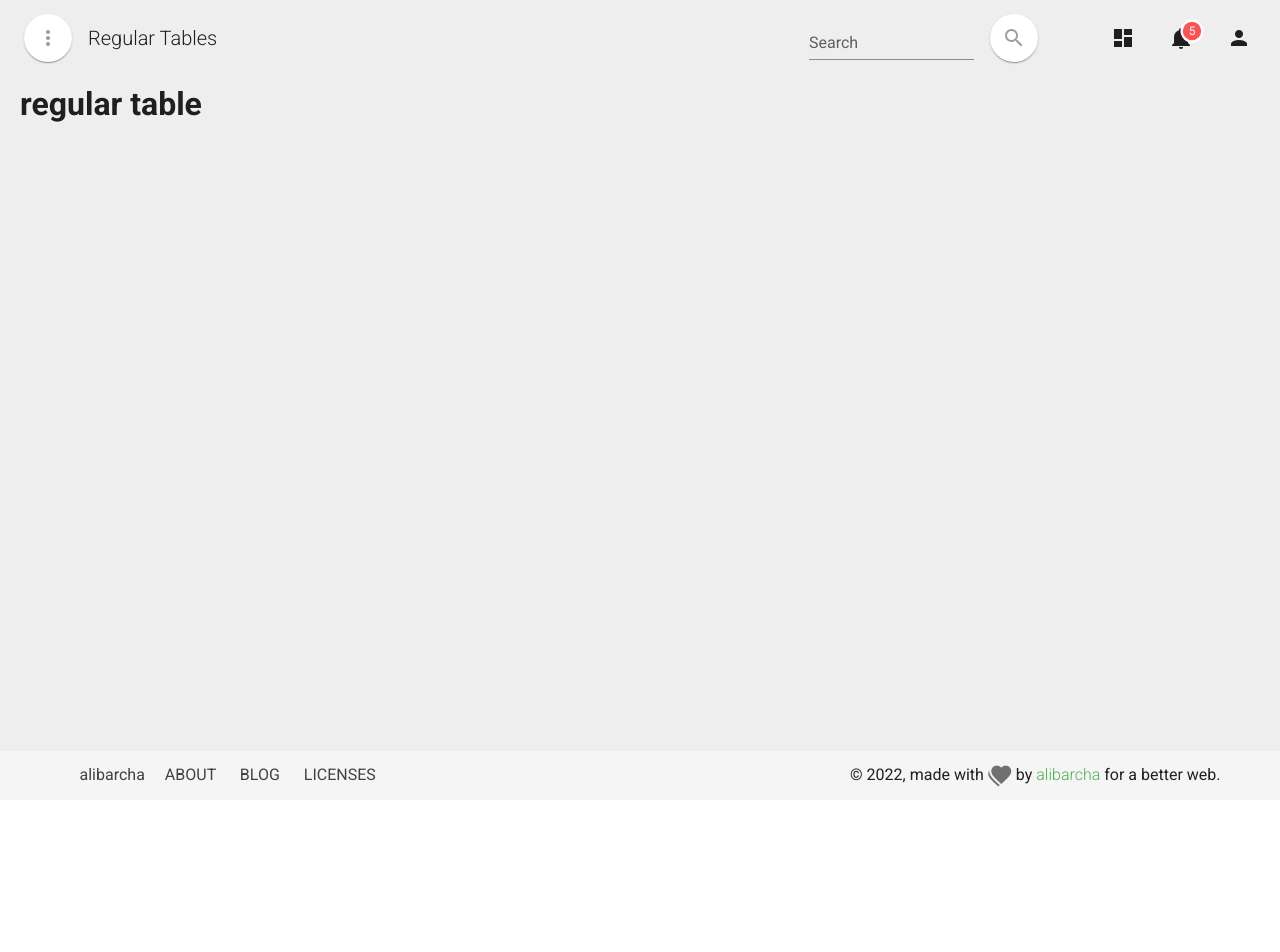
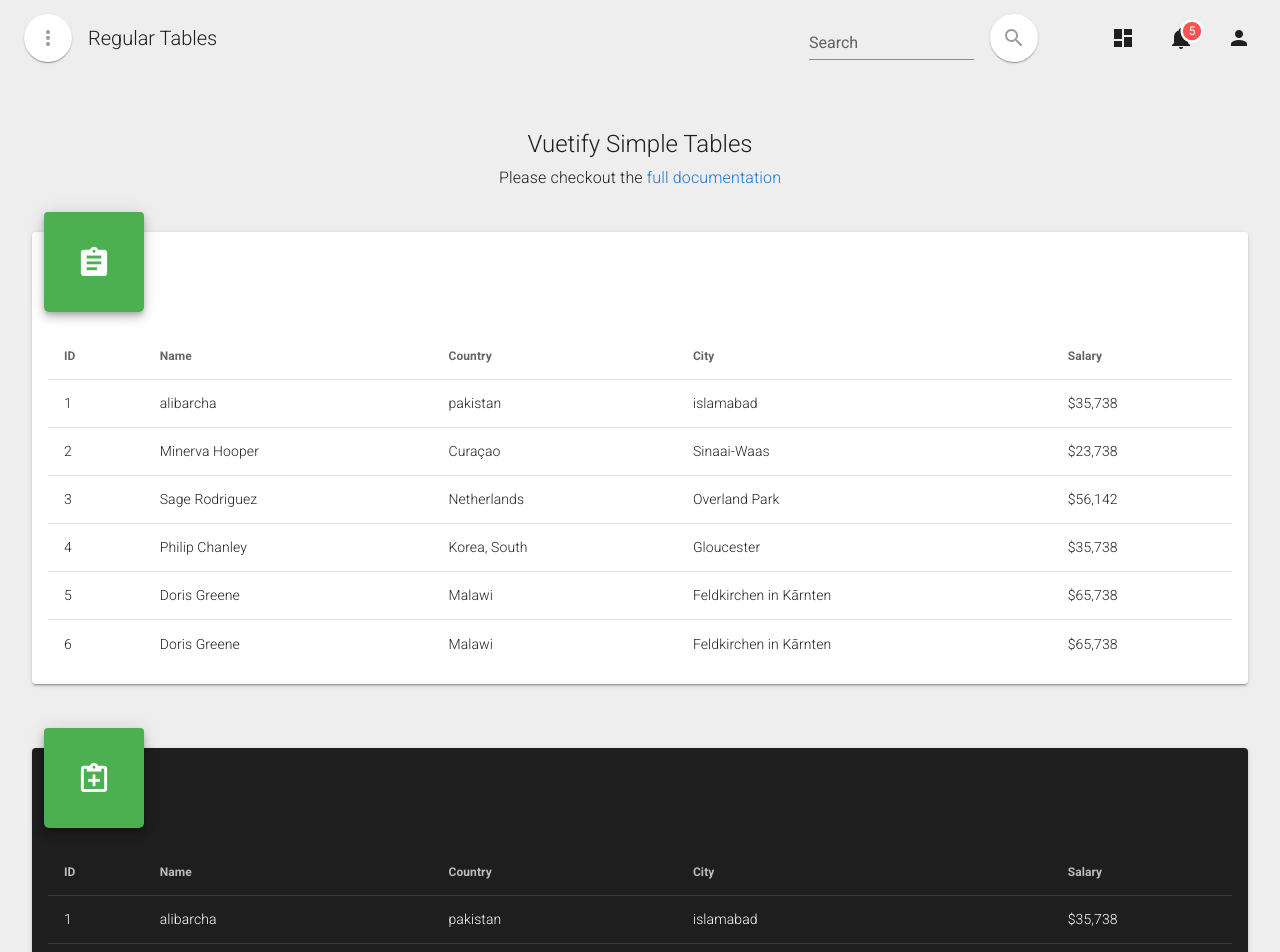
Before and after one commit to alibarcha/dashboard, a Vue app: page /regulartables in a window 1280 px wide. Shown: the top 952 px of the page. Before the commit the page ends 800 px from the top, so only its background shows below. Built offline with nearby package versions, Linux system fonts and the light colour scheme.

Commit message:
create table page

```diff
--- a/src/views/RegularTables.vue
+++ b/src/views/RegularTables.vue
@@ -1,12 +1,158 @@
 <template>
-    <h1>regular table</h1>
+  <!--regular table -->
+
+  <v-container fluid class="my-12">
+    <v-row>
+      <v-col class="text-center py-0">
+        <h1 class="font-weight-light mb-1 headline">Vuetify Simple Tables</h1>
+        <span class="font-weight-light subtitle-1">
+          Please checkout the
+          <a
+            href="https://vuetifyjs.com/components/simple-tables"
+            rel="noopener"
+            target="_blank"
+            class="primary--text"
+            style="text-decoration: none"
+          >
+            full documentation
+          </a></span
+        >
+      </v-col>
+    </v-row>
+<!-- table 1 -->
+    <v-row class="my-10 py-0">
+      <v-col>
+        <v-card elevation="2" class="cardWrapper">
+          <v-sheet
+            class="v-sheet--offset white--text"
+            elevation="6"
+            max-width="100px"
+            rounded="8px"
+            min-height="100px"
+            color="success"
+          >
+            <v-icon>mdi-clipboard-text</v-icon>
+          </v-sheet>
+          <v-card-text class="pt-0">
+            <v-data-table
+              :headers="headers"
+              :items="tableData"
+              :items-per-page="6"
+              class="elevation-0 font-weight-light"
+              hide-default-footer
+              disable-sort
+            ></v-data-table>
+          </v-card-text>
+        </v-card>
+      </v-col>
+    </v-row>
+<!-- table 2 -->
+      <v-row class="my-10 py-0">
+      <v-col>
+        <v-card elevation="2" class="cardWrapper" dark>
+          <v-sheet
+            class="v-sheet--offset white--text"
+            elevation="6"
+            max-width="100px"
+            rounded="8px"
+            min-height="100px"
+            color="success"
+          >
+            <v-icon>mdi-clipboard-plus-outline</v-icon>
+          </v-sheet>
+          <v-card-text class="pt-0">
+            <v-data-table
+              :headers="headers"
+              :items="tableData"
+              :items-per-page="6"
+              class="elevation-0 font-weight-light"
+              hide-default-footer
+              disable-sort
+            ></v-data-table>
+          </v-card-text>
+        </v-card>
+      </v-col>
+    </v-row>
+
+  </v-container>
 </template>
 
 <script>
-
-
-  export default {
-    name: 'RegularTables',
-
-  }
+export default {
+  name: "RegularTables",
+  data() {
+    return {
+      //-------card table data ---------
+      headers: [
+        {
+          text: "ID",
+          value: "id",
+        },
+        { text: "Name", value: "name" },
+        { text: "Country", value: "country" },
+        { text: "City", value: "city" },
+        { text: "Salary", value: "salary" },
+      ],
+      tableData: [
+        {
+          name: "alibarcha",
+          id: 1,
+          salary: "$35,738",
+          country: "pakistan",
+          city: "islamabad",
+        },
+        {
+          name: "Minerva Hooper",
+          id: 2,
+          salary: "$23,738",
+          country: "Curaçao	",
+          city: "Sinaai-Waas",
+        },
+        {
+          name: "Sage Rodriguez",
+          id: 3,
+          salary: "$56,142",
+          country: "Netherlands",
+          city: "Overland Park",
+        },
+        {
+          name: "Philip Chanley",
+          id: 4,
+          salary: "$35,738",
+          country: "Korea, South",
+          city: "Gloucester",
+        },
+        {
+          name: "Doris Greene",
+          id: 5,
+          salary: "$65,738",
+          country: "Malawi",
+          city: "Feldkirchen in Kārnten",
+        },
+        {
+          name: "Doris Greene",
+          id: 6,
+          salary: "$65,738",
+          country: "Malawi",
+          city: "Feldkirchen in Kārnten",
+        },
+      ],
+    };
+  },
+};
 </script>
+<style scoped>
+.v-sheet--offset {
+  top: -20px;
+  position: relative;
+  left: 12px;
+  border-radius: 5px;
+  display: flex;
+  justify-content: center;
+  align-items: center;
+}
+.v-sheet--offset i {
+  font-size: 35px;
+  color: white;
+}
+</style>
```
